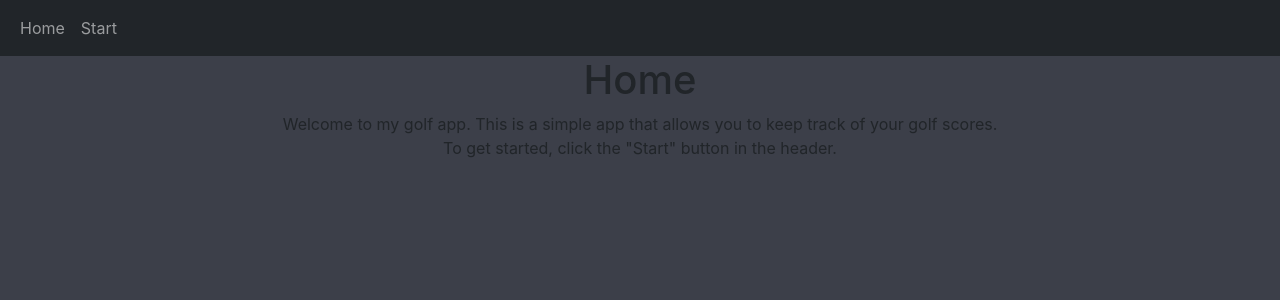
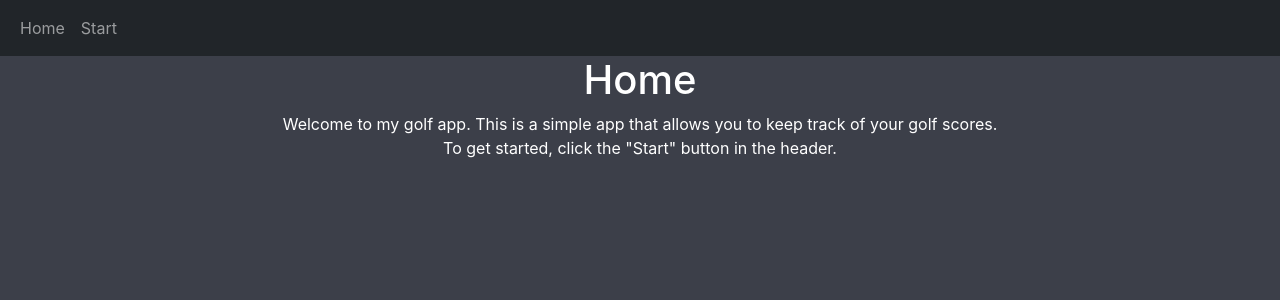
Before and after one commit to Chase-Forestello/GolfApp, a React (Create React App) app: page / in a window 1280 px wide. Shown: the top 300 px of the page. Built offline with nearby package versions, Linux system fonts and the light colour scheme.

Commit message:
modified stlying

```diff
--- a/src/components/Home.jsx
+++ b/src/components/Home.jsx
@@ -1,6 +1,8 @@
+import React from "react";
+import "../styles/home.css";
 export default function Home() {
   return (
-    <div>
+    <div id="homeText">
       <h1>Home</h1>
       <p>
         Welcome to my golf app. This is a simple app that allows you to keep
--- /dev/null
+++ b/src/styles/home.css
@@ -0,0 +1,3 @@
+#homeText{
+    color: #fff;
+}
```
